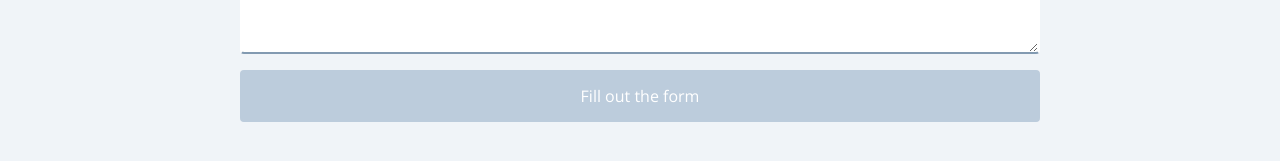
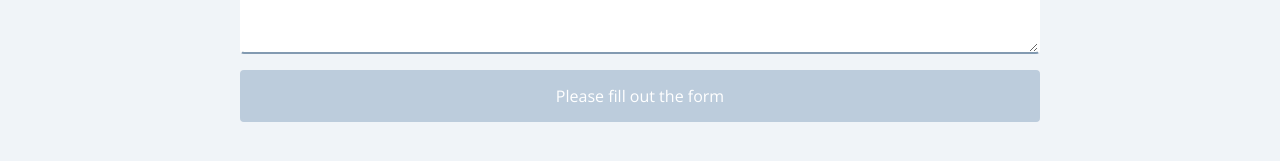
Before and after one commit to MykalMachon/supportlocalfv.ca, a Next.js app: page /contact in a window 1280 px wide. Shown: the part 499-660 px from the top of the page. Built offline with nearby package versions, Linux system fonts and the light colour scheme.

Commit message:
Improved state management for button values
Improved state management for button values throughout the form submission progress.

```diff
--- a/pages/contact.tsx
+++ b/pages/contact.tsx
@@ -3,12 +3,22 @@ import { FiMail } from 'react-icons/fi';
 import { useState, useEffect } from 'react';
 
 const ContactUs = (props) => {
+  // Declare form states
   const [formState, setFormState] = useState({
     email: '',
     formContent: '',
   });
   const [submitState, setSubmitState] = useState('INVALID');
 
+  useEffect(() => {
+    if (formState.email === '' || formState.formContent === '') {
+      setSubmitState('INVALID');
+    } else {
+      setSubmitState('VALID');
+    }
+  }, [formState]);
+
+  // This function is run upon form submission
   const submitForm = async (e) => {
     e.preventDefault();
 
@@ -20,14 +30,14 @@ const ContactUs = (props) => {
     setSubmitState('SUBMITTED');
   };
 
-  useEffect(() => {
-    if (formState.email === '' || formState.formContent === '') {
-      setSubmitState('INVALID');
-    } else {
-      setSubmitState('VALID');
-    }
-  }, [formState]);
-
+  // By using the submitState as a key on this object, you can access corresponding button values
+  const submitStateValues = {
+    INVALID: 'Please fill out the form',
+    VALID: 'Send us an email!',
+    SUBMITTING: 'Sending...',
+    SUBMITTED: 'Email sent! Thank you 😊',
+    ERROR: 'Failed to send email, try again later.',
+  };
   return (
     <Layout title="Contact Us">
       <h2>Reach Out To Us!</h2>
@@ -66,13 +76,7 @@ const ContactUs = (props) => {
           <input
             type="submit"
             className={submitState === 'SUBMITTED' ? 'submitted' : ''}
-            value={
-              submitState === 'INVALID'
-                ? 'Fill out the form'
-                : submitState === 'VALID'
-                ? 'Send us an email'
-                : 'Thanks for reaching out! 😊'
-            }
+            value={submitStateValues[submitState]}
             disabled={
               submitState === 'INVALID' || submitState.includes('SUBMIT')
             }
```
